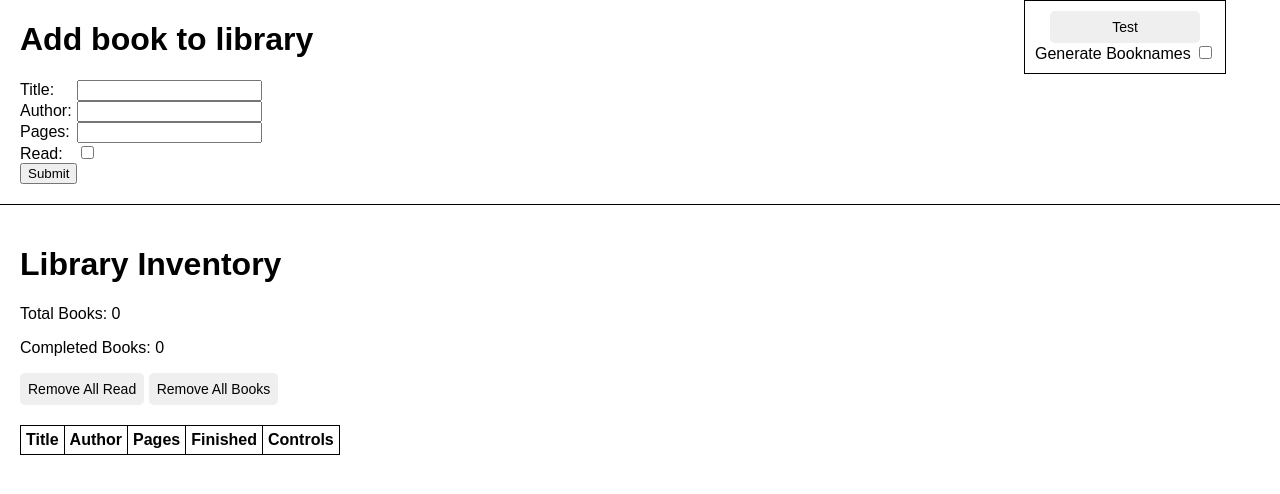
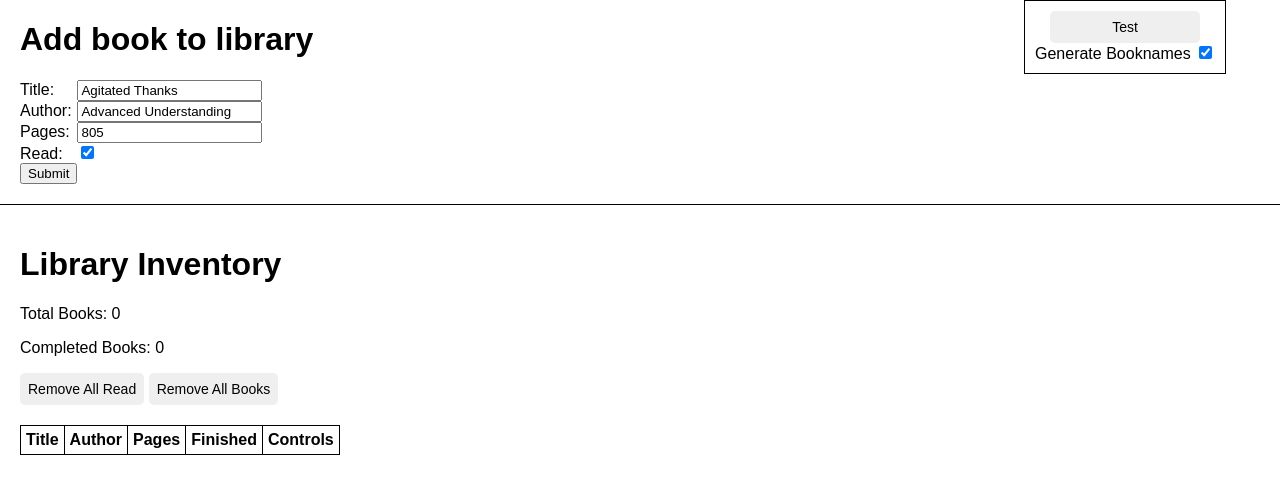
Before and after one commit to jeremy-browne/top-library, a plain HTML site: page index.html in a window 1280 px wide. Drawn offline with Linux system fonts and the light colour scheme.

Commit message:
Switched to generating fake data by default

```diff
--- a/index.html
+++ b/index.html
@@ -9,7 +9,7 @@
     <div class="test">
         <button onclick="test()">Test</button>
         <label for="genData">Generate Booknames</label>
-        <input type="checkbox" id="genData" name="genData">
+        <input type="checkbox" id="genData" name="genData" checked="true">
     </div>
 
     <div id="controls">
--- a/scripts.js
+++ b/scripts.js
@@ -285,3 +285,5 @@ let genData = document.getElementById("genData");
 genData.addEventListener("click", () => {
 	generateData()
 });
+
+genData.onload(generateData());
```
